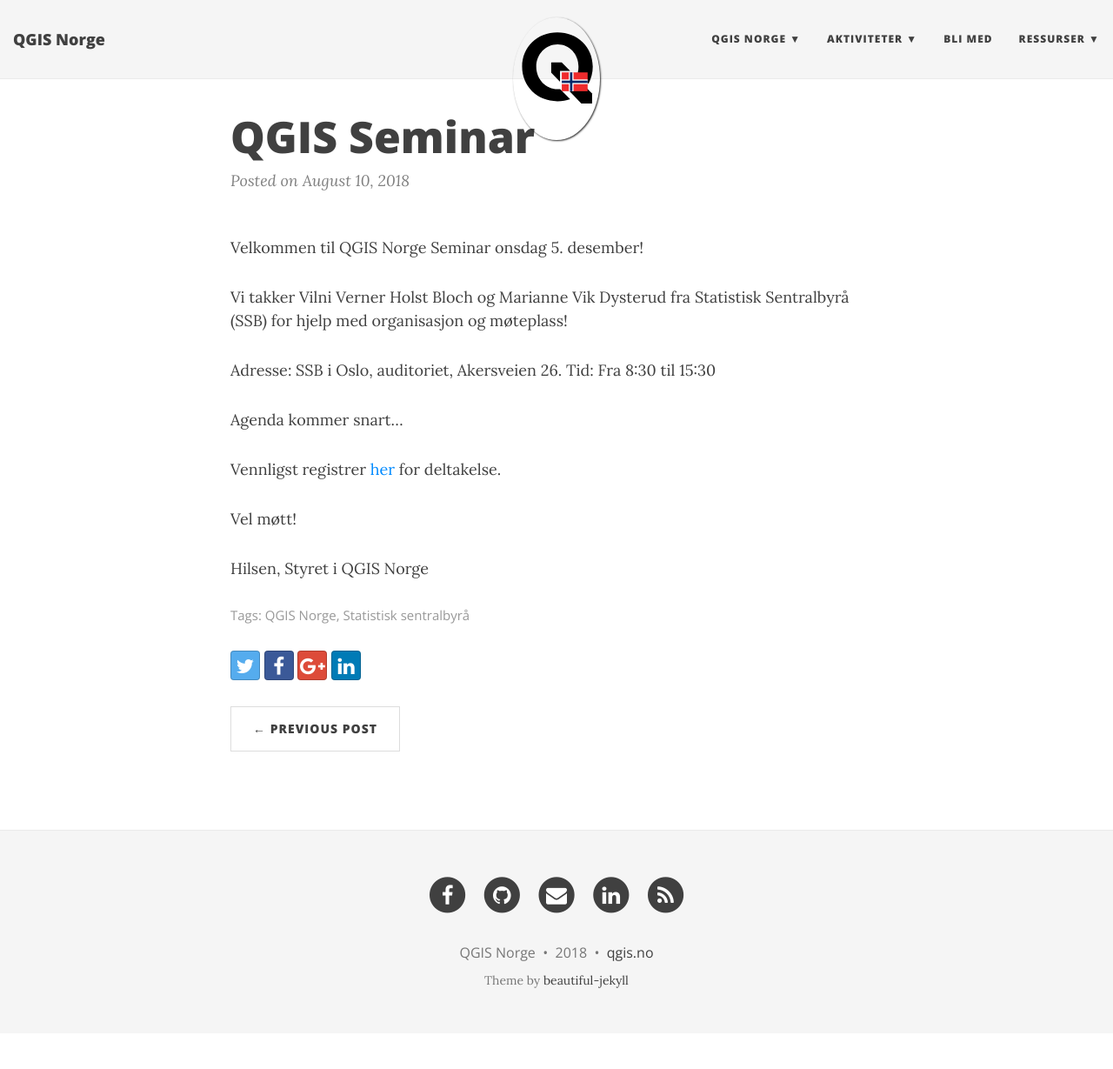
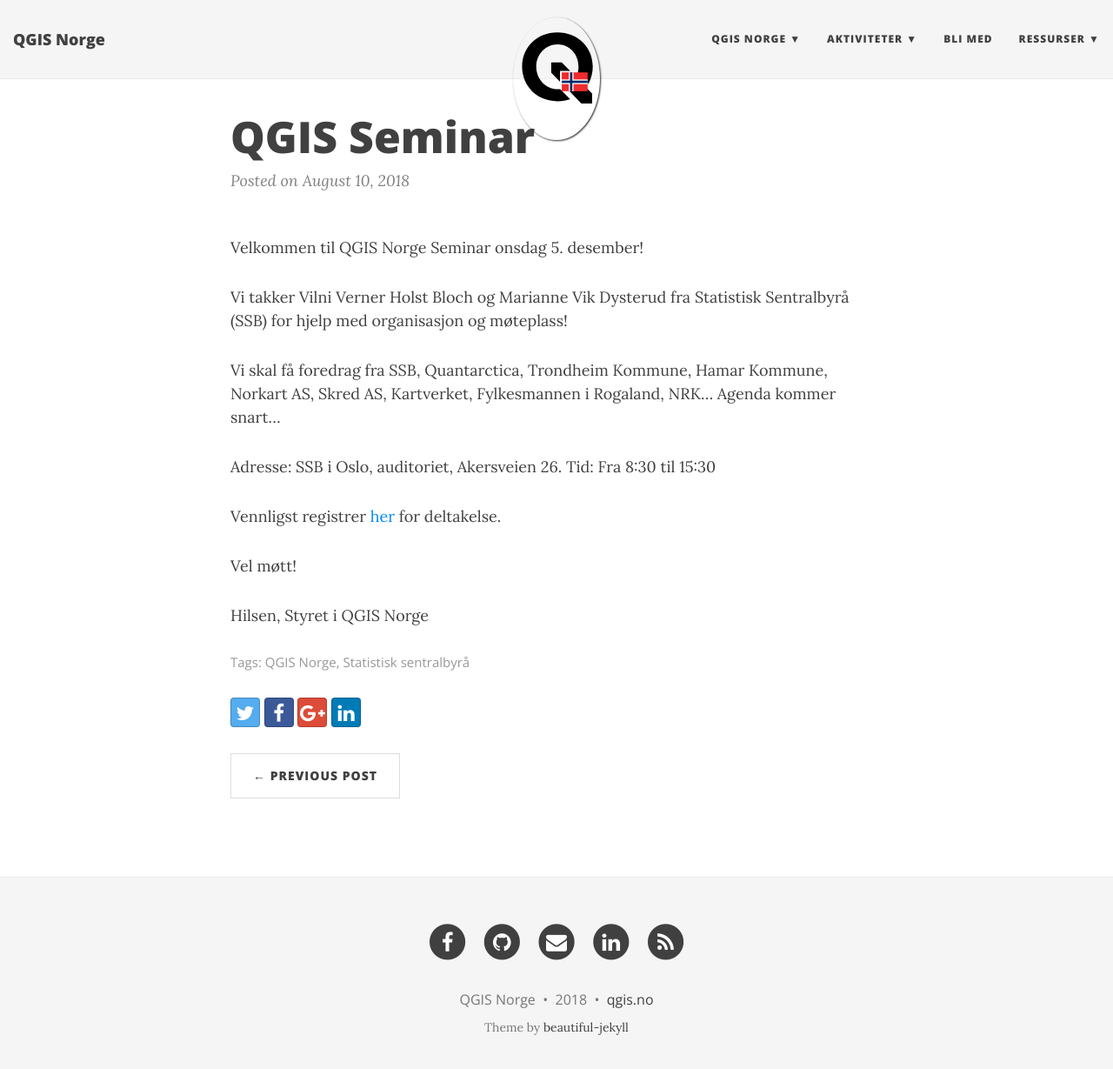
Before and after one commit to qgisnorge/qgisnorge.github.io, a Jekyll site: the page built from _posts/2018-08-10-QGIS_seminar.md, in a window 1280 px wide and 1242 px high. Shown: the top 1229 px of the window at 87% size. Built offline with Jekyll 4.4.1, drawn with Linux system fonts in a browser that asks for light colours; nearby versions of some CDN libraries; comment, search, counter and statistics services are not loaded.

```diff
--- a/_posts/2018-08-10-QGIS_seminar.md
+++ b/_posts/2018-08-10-QGIS_seminar.md
@@ -8,10 +8,12 @@
 
 Vi takker Vilni Verner Holst Bloch og Marianne Vik Dysterud fra Statistisk Sentralbyrå (SSB) for hjelp med organisasjon og møteplass!
 
+Vi skal få foredrag fra SSB, Quantarctica, Trondheim Kommune, Hamar Kommune, Norkart AS, Skred AS, Kartverket, Fylkesmannen i Rogaland, NRK...
+Agenda kommer snart...
+
 Adresse: SSB i Oslo, auditoriet, Akersveien 26.
 Tid: Fra 8:30 til 15:30
 
-Agenda kommer snart...
 
 Vennligst registrer [her](https://docs.google.com/forms/d/1WetpzzqOQRUJUxBr5kp0nkyg1LZWLhA133bLRSPItfA/edit) for deltakelse.
 
```
